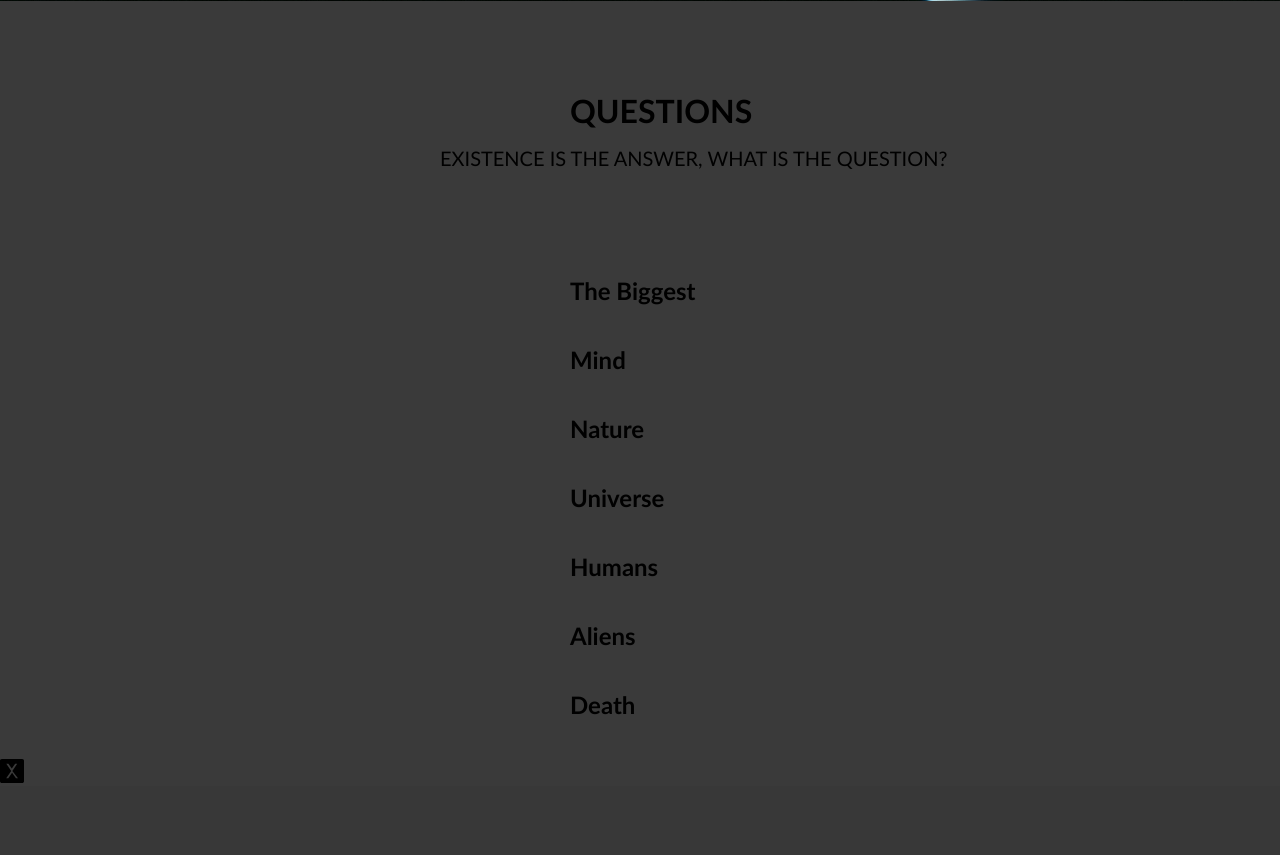
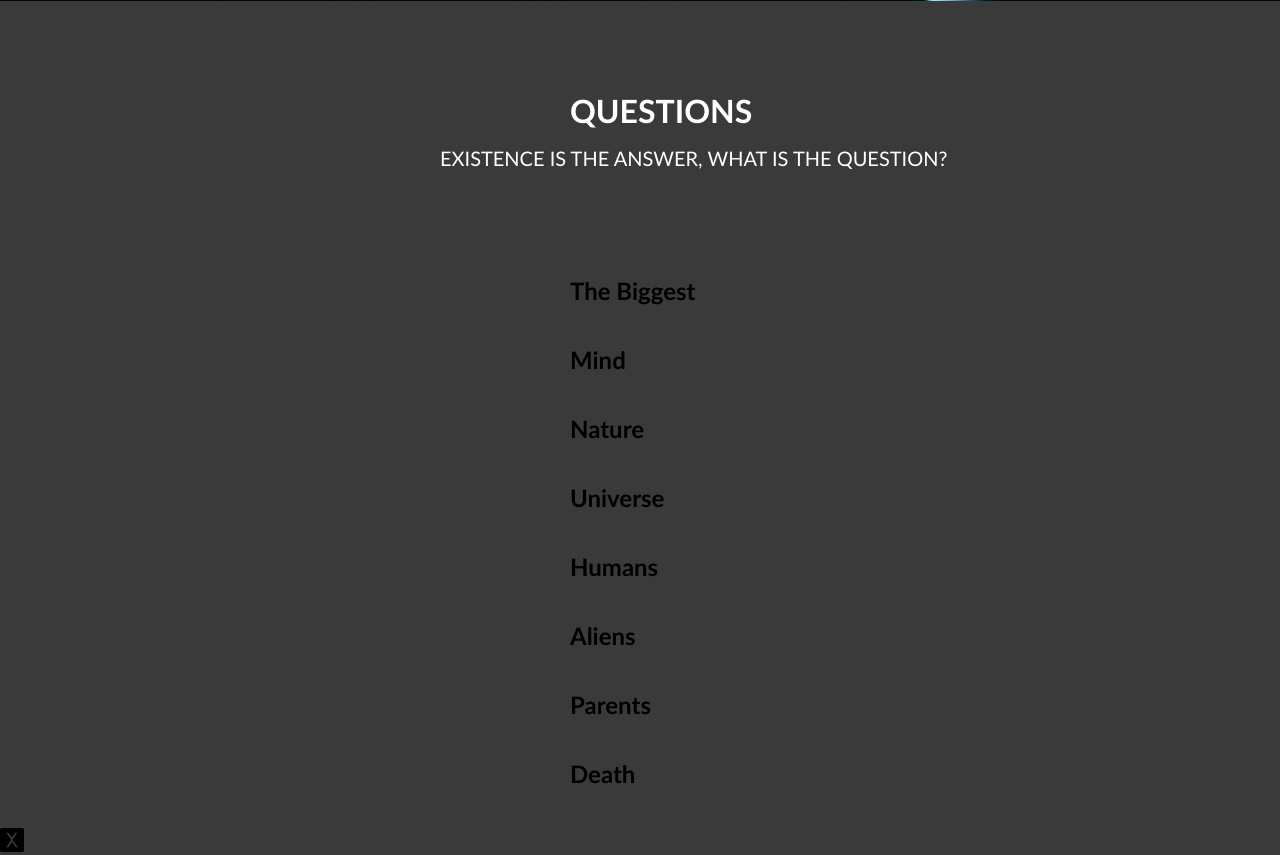
Before and after one commit to OmJadhav1905/myflaskblog, a Flask app: page /questions in a window 1280 px wide. Shown: the part 568-1423 px from the top of the page. Before the commit the page ends 1351 px from the top, so only its background shows below. Run offline with Flask 3, Linux system fonts and the light colour scheme.

```diff
--- a/templates/about.html
+++ b/templates/about.html
@@ -3,6 +3,6 @@
 {% block title %}About - The 'I' Paradox Blog{% endblock %}
 
 {% block content %}
-    <h1>About This Blog</h1>
+    <h1>About</h1>
 
 {% endblock %}
--- a/templates/base.html
+++ b/templates/base.html
@@ -15,7 +15,7 @@
 
         body {
         background-color: #3a3a3a; /* light grey */
-        color: #000000; /* near black text */
+        color: #ffffff; /* near black text */
         font-family: Calibri, sans-serif;
         padding: 0px 0px;
     }
--- a/templates/questions.html
+++ b/templates/questions.html
@@ -37,6 +37,12 @@
       <li>How many are out there?</li>
     </ul>
 
+    <h2 onclick="toggle('parents')">Parents</h2>
+    <ul id="parents" style="display: none;">
+      <li>From a cosmic perspective, who are they really?</li>
+    </ul>
+
+
     <h2 onclick="toggle('death')">Death</h2>
     <ul id="death" style="display: none;">
       <li>Should we be afraid or curious about it?</li>
```
